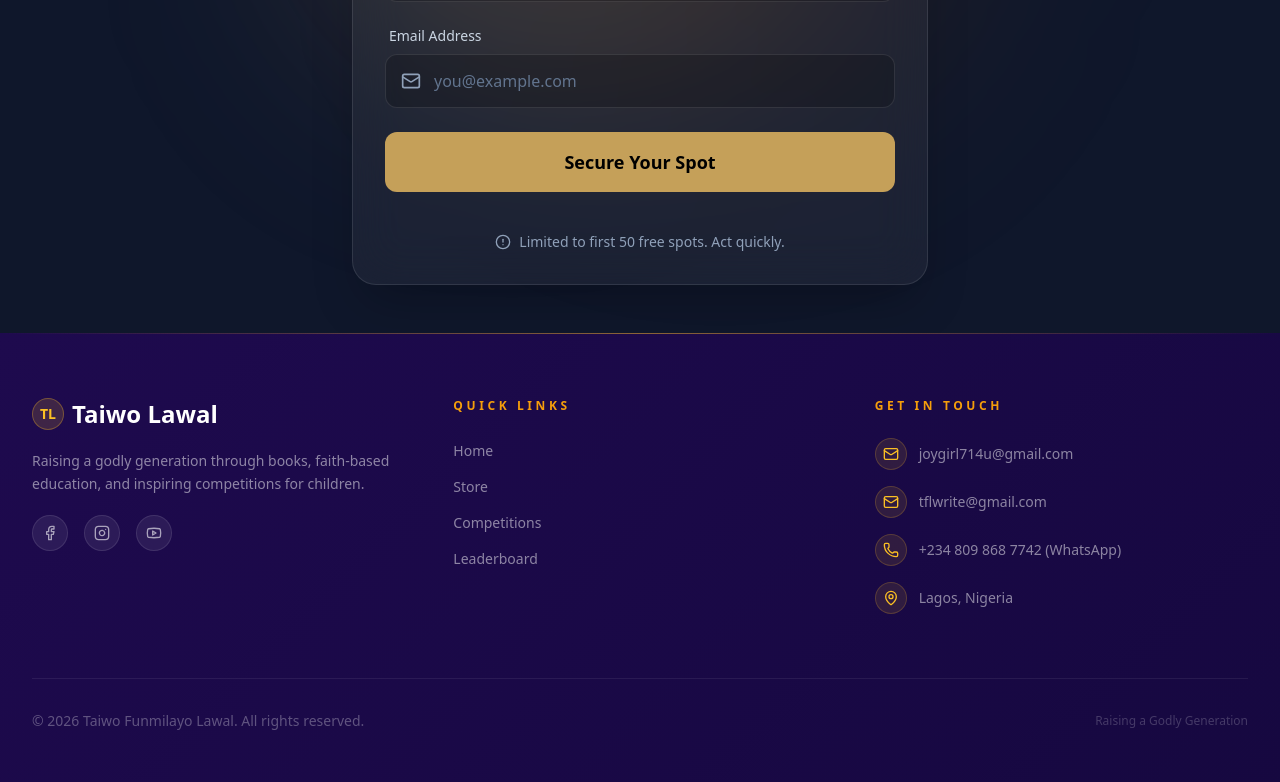
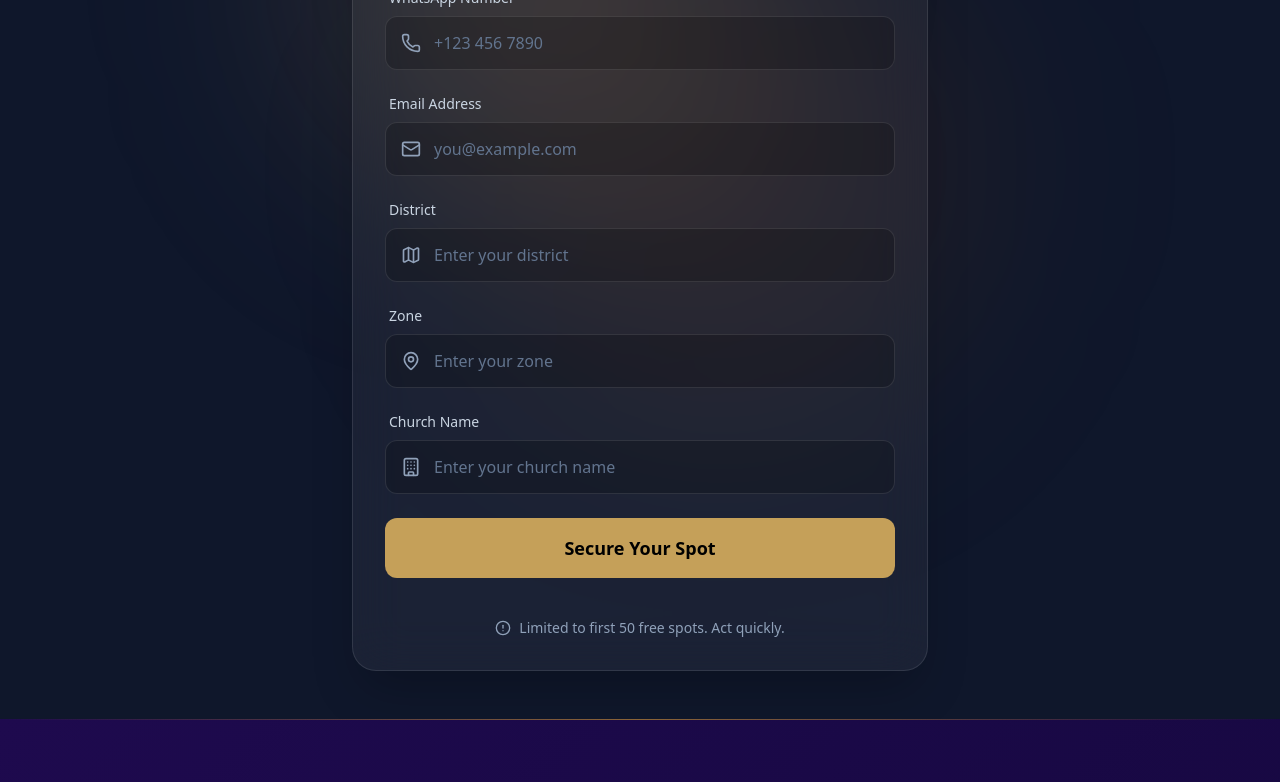
Before and after one commit to Kuino19/TaiwoLawal, a Next.js app: page /event in a window 1280 px wide. Shown: the part 533-1315 px from the top of the page. Built offline with nearby package versions, Linux system fonts and the light colour scheme; no server answers.

Commit message:
Update events fields and scripts

```diff
--- /dev/null
+++ b/scripts/update_events.ts
@@ -0,0 +1,41 @@
+import { Client, Databases } from 'node-appwrite';
+import * as dotenv from 'dotenv';
+import { resolve } from 'path';
+
+dotenv.config({ path: resolve(process.cwd(), '.env.local') });
+
+const endpoint = process.env.NEXT_PUBLIC_APPWRITE_ENDPOINT;
+const project = process.env.NEXT_PUBLIC_APPWRITE_PROJECT_ID;
+const apiKey = process.env.APPWRITE_API_KEY;
+const dbId = process.env.NEXT_PUBLIC_APPWRITE_DATABASE_ID || 'main-db';
+
+if (!endpoint || !project || !apiKey) {
+    console.error('Missing required environment variables. Please check .env.local');
+    process.exit(1);
+}
+
+const client = new Client()
+    .setEndpoint(endpoint)
+    .setProject(project)
+    .setKey(apiKey);
+
+const databases = new Databases(client);
+
+async function updateEvents() {
+    try {
+        console.log('Adding new attributes (district, zone, church)...');
+
+        try { await databases.createStringAttribute(dbId, 'events', 'district', 255, true); console.log('Added district'); } catch (e: any) { console.log('district already exists or error:', e.message); }
+        // Appwrite requires a short delay between attribute creations sometimes, but lets try parallel/sequential.
+        await new Promise(r => setTimeout(r, 1000));
+        try { await databases.createStringAttribute(dbId, 'events', 'zone', 255, true); console.log('Added zone'); } catch (e: any) { console.log('zone already exists or error:', e.message); }
+        await new Promise(r => setTimeout(r, 1000));
+        try { await databases.createStringAttribute(dbId, 'events', 'church', 255, true); console.log('Added church'); } catch (e: any) { console.log('church already exists or error:', e.message); }
+
+        console.log('Finished adding attributes.');
+    } catch (error) {
+        console.error('Error updating events collection:', error);
+    }
+}
+
+updateEvents();
--- a/src/app/actions/event.ts
+++ b/src/app/actions/event.ts
@@ -10,8 +10,11 @@ export async function registerForEventAction(formData: FormData) {
     const name = formData.get('name') as string;
     const whatsapp = formData.get('whatsapp') as string;
     const email = formData.get('email') as string;
+    const district = formData.get('district') as string;
+    const zone = formData.get('zone') as string;
+    const church = formData.get('church') as string;
 
-    if (!name || !whatsapp || !email) {
+    if (!name || !whatsapp || !email || !district || !zone || !church) {
         throw new Error('Required fields missing');
     }
 
@@ -40,6 +43,9 @@ export async function registerForEventAction(formData: FormData) {
                 name,
                 whatsapp,
                 email,
+                district,
+                zone,
+                church,
                 gets_free_book: getsFreeBook,
             }
         );
--- a/src/app/event/page.tsx
+++ b/src/app/event/page.tsx
@@ -2,7 +2,7 @@
 
 import { useState } from 'react';
 import { motion } from 'framer-motion';
-import { BookOpen, User, Phone, Mail, CheckCircle2, AlertCircle } from 'lucide-react';
+import { BookOpen, User, Phone, Mail, CheckCircle2, AlertCircle, Building, MapPin, Map } from 'lucide-react';
 import { registerForEventAction } from '@/app/actions/event';
 import toast from 'react-hot-toast';
 
@@ -58,6 +58,9 @@ export default function EventRegistrationPage() {
                     </h1>
                     <p className="text-lg text-slate-300 leading-relaxed max-w-lg mx-auto">
                         Be among the selected few to experience our newest masterpiece. <span className="text-amber-400 font-semibold border-b border-amber-400/50">The first 50 registrations will receive the book absolutely FREE.</span>
+                    </p>
+                    <p className="text-md text-amber-200/90 leading-relaxed max-w-lg mx-auto mt-2 italic">
+                        The form is to encourage churches without bible clubs with the free books.
                     </p>
                 </div>
 
@@ -155,6 +158,60 @@ export default function EventRegistrationPage() {
                                 </div>
                             </div>
 
+                            {/* District Input */}
+                            <div className="space-y-2 group">
+                                <label htmlFor="district" className="text-sm font-medium text-slate-300 block ml-1 transition-colors group-hover:text-amber-200">
+                                    District
+                                </label>
+                                <div className="relative">
+                                    <Map className="absolute left-4 top-1/2 -translate-y-1/2 w-5 h-5 text-slate-400 group-hover:text-amber-400 transition-colors" />
+                                    <input
+                                        type="text"
+                                        id="district"
+                                        name="district"
+                                        required
+                                        placeholder="Enter your district"
+                                        className="w-full bg-black/20 border border-white/10 rounded-xl px-12 py-3.5 text-white placeholder-slate-500 focus:outline-none focus:ring-2 focus:ring-[#c5a059]/50 focus:border-[#c5a059] transition-all"
+                                    />
+                                </div>
+                            </div>
+
+                            {/* Zone Input */}
+                            <div className="space-y-2 group">
+                                <label htmlFor="zone" className="text-sm font-medium text-slate-300 block ml-1 transition-colors group-hover:text-amber-200">
+                                    Zone
+                                </label>
+                                <div className="relative">
+                                    <MapPin className="absolute left-4 top-1/2 -translate-y-1/2 w-5 h-5 text-slate-400 group-hover:text-amber-400 transition-colors" />
+                                    <input
+                                        type="text"
+                                        id="zone"
+                                        name="zone"
+                                        required
+                                        placeholder="Enter your zone"
+                                        className="w-full bg-black/20 border border-white/10 rounded-xl px-12 py-3.5 text-white placeholder-slate-500 focus:outline-none focus:ring-2 focus:ring-[#c5a059]/50 focus:border-[#c5a059] transition-all"
+                                    />
+                                </div>
+                            </div>
+
+                            {/* Church Input */}
+                            <div className="space-y-2 group">
+                                <label htmlFor="church" className="text-sm font-medium text-slate-300 block ml-1 transition-colors group-hover:text-amber-200">
+                                    Church Name
+                                </label>
+                                <div className="relative">
+                                    <Building className="absolute left-4 top-1/2 -translate-y-1/2 w-5 h-5 text-slate-400 group-hover:text-amber-400 transition-colors" />
+                                    <input
+                                        type="text"
+                                        id="church"
+                                        name="church"
+                                        required
+                                        placeholder="Enter your church name"
+                                        className="w-full bg-black/20 border border-white/10 rounded-xl px-12 py-3.5 text-white placeholder-slate-500 focus:outline-none focus:ring-2 focus:ring-[#c5a059]/50 focus:border-[#c5a059] transition-all"
+                                    />
+                                </div>
+                            </div>
+
                             <button
                                 type="submit"
                                 disabled={isLoading}
```
